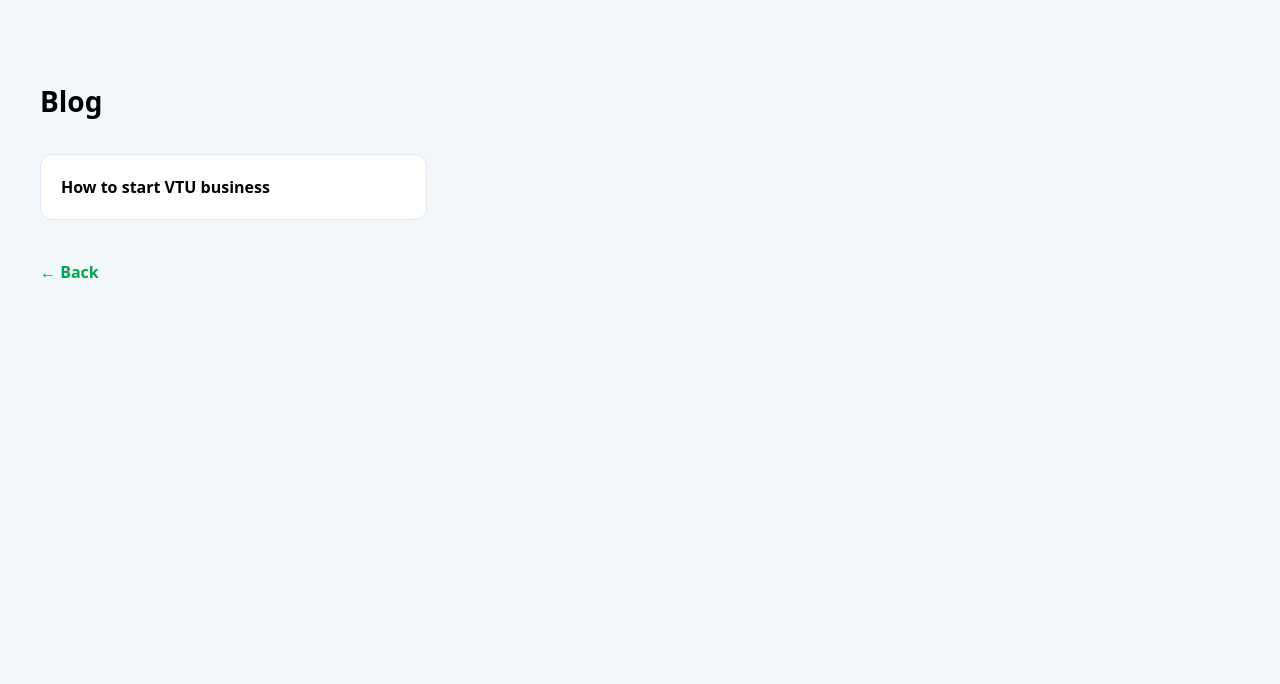
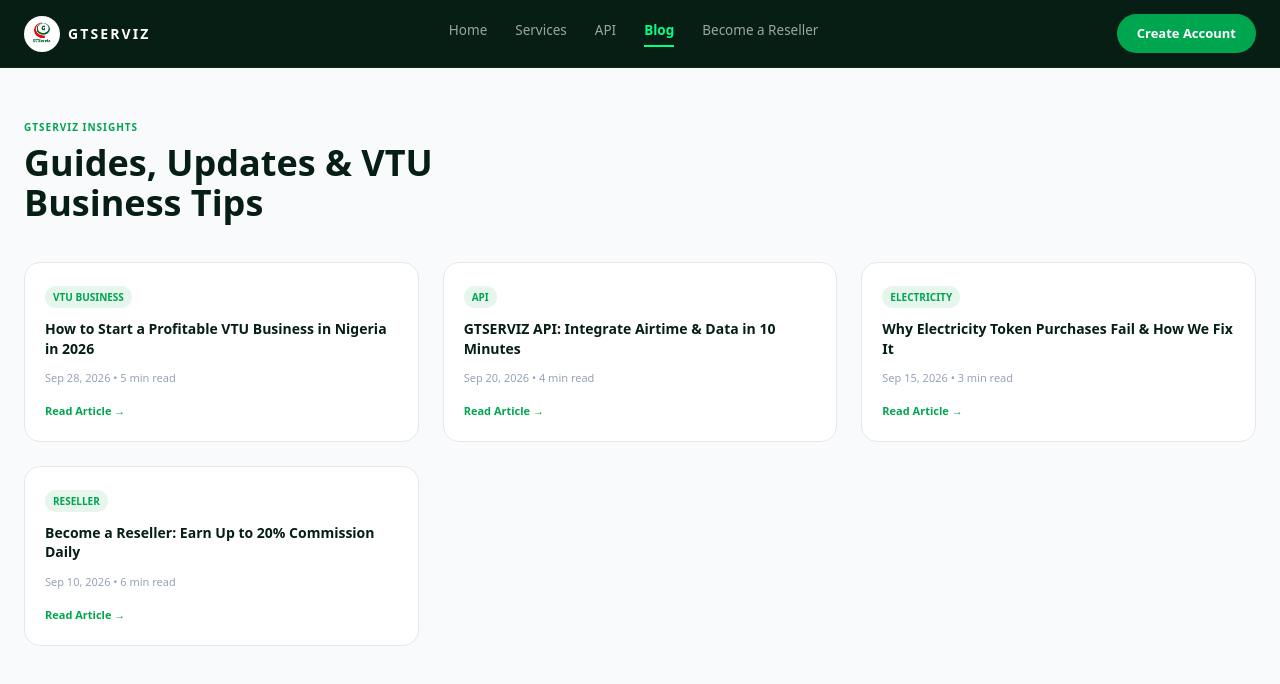
Before and after one commit to rajdolla/gtserviz-frontend, a Next.js app: page /blog in a window 1280 px wide. Shown: the top 684 px of the page. Built offline with nearby package versions, Linux system fonts and the light colour scheme.

Commit message:
Refactor blog page to display multiple posts
Refactored the blog page component to include multiple posts with categories, titles, and read times. Added a header and improved layout for better user experience.

```diff
--- a/app/blog/page.tsx
+++ b/app/blog/page.tsx
@@ -1 +1,42 @@
-"use client"; import Link from "next/link"; export default function Page(){return <div className="min-h-screen bg-[#f2f7fb] pt-[80px]"><div className="max-w-[1240px] mx-auto px-5"><h1 className="text-[28px] font-black">Blog</h1><div className="grid md:grid-cols-3 gap-5 mt-8"><div className="bg-white border rounded-xl p-5 font-black">How to start VTU business</div></div><Link href="/" className="inline-block mt-10 text-[#00A54F] font-black">← Back</Link></div></div>;}
+"use client";
+import Link from "next/link";
+import Image from "next/image";
+import { useState } from "react";
+
+const posts = [
+  { cat:"VTU BUSINESS", title:"How to Start a Profitable VTU Business in Nigeria in 2026", date:"Sep 28, 2026", read:"5 min read" },
+  { cat:"API", title:"GTSERVIZ API: Integrate Airtime & Data in 10 Minutes", date:"Sep 20, 2026", read:"4 min read" },
+  { cat:"ELECTRICITY", title:"Why Electricity Token Purchases Fail & How We Fix It", date:"Sep 15, 2026", read:"3 min read" },
+  { cat:"RESELLER", title:"Become a Reseller: Earn Up to 20% Commission Daily", date:"Sep 10, 2026", read:"6 min read" },
+];
+
+export default function BlogPage(){
+  const [open,setOpen]=useState(false);
+  return (
+    <div className="min-h-screen bg-[#f8fafc]">
+      <header className="fixed top-0 w-full z-[100] bg-[#061e14] border-b border-white/5 h-[68px]">
+        <div className="max-w-[1280px] mx-auto px-6 h-full flex items-center justify-between">
+          <Link href="/" className="flex items-center gap-2"><div className="w-9 h-9 bg-white rounded-full overflow-hidden flex items-center justify-center"><Image src="/logo.png" alt="GT" width={36} height={36} /></div><span className="text-white font-black tracking-[0.15em] text-[14px]">GTSERVIZ</span></Link>
+          <nav className="hidden lg:flex gap-7 text-[13.5px] text-white/60"><Link href="/" className="hover:text-white">Home</Link><Link href="/#services" className="hover:text-white">Services</Link><Link href="/api" className="hover:text-white">API</Link><Link href="/blog" className="text-[#00ff88] font-bold border-b-2 border-[#00ff88] pb-1">Blog</Link><Link href="/reseller" className="hover:text-white">Become a Reseller</Link></nav>
+          <Link href="/signup" className="hidden lg:block px-5 py-2.5 rounded-full bg-[#00A54F] text-white text-[13px] font-black">Create Account</Link>
+          <button onClick={()=>setOpen(!open)} className="lg:hidden w-10 h-10 rounded-full bg-white/10 text-white">{open?"✕":"☰"}</button>
+        </div>
+      </header>
+
+      <section className="pt-[120px] pb-10 max-w-[1280px] mx-auto px-6">
+        <p className="text-[#00A54F] text-[10px] font-black tracking-widest">GTSERVIZ INSIGHTS</p>
+        <h1 className="text-[36px] font-black text-[#061e14] leading-[1.1] mt-2">Guides, Updates & VTU<br/>Business Tips</h1>
+        <div className="grid md:grid-cols-2 lg:grid-cols-3 gap-6 mt-10">
+          {posts.map((p,i)=>(
+            <div key={i} className="bg-white rounded-2xl border p-5 hover:shadow-lg transition">
+              <span className="text-[10px] font-black px-2 py-1 rounded-full bg-[#e6f6ec] text-[#00A54F]">{p.cat}</span>
+              <h3 className="font-bold text-[14px] text-[#061e14] mt-3 leading-[1.4]">{p.title}</h3>
+              <p className="text-[11px] text-slate-400 mt-3">{p.date} • {p.read}</p>
+              <Link href="#" className="inline-block mt-4 text-[11px] font-bold text-[#00A54F]">Read Article →</Link>
+            </div>
+          ))}
+        </div>
+      </section>
+    </div>
+  );
+}
```
